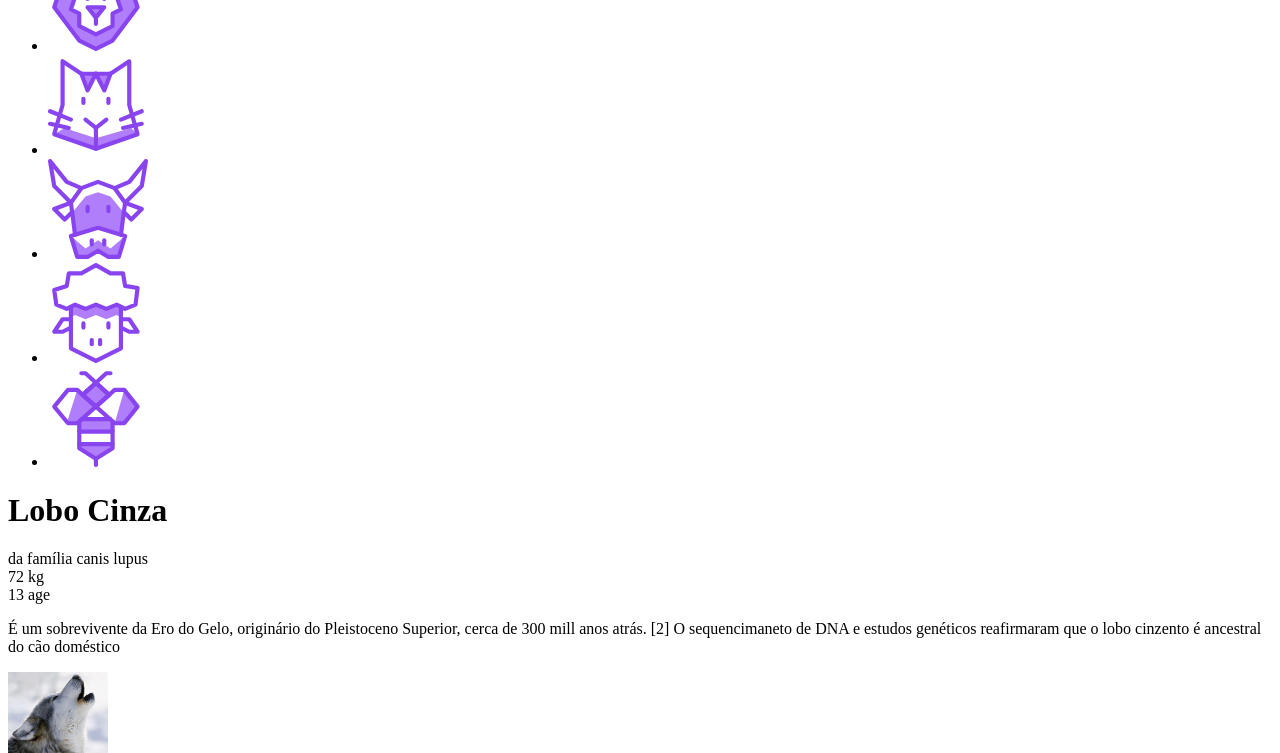
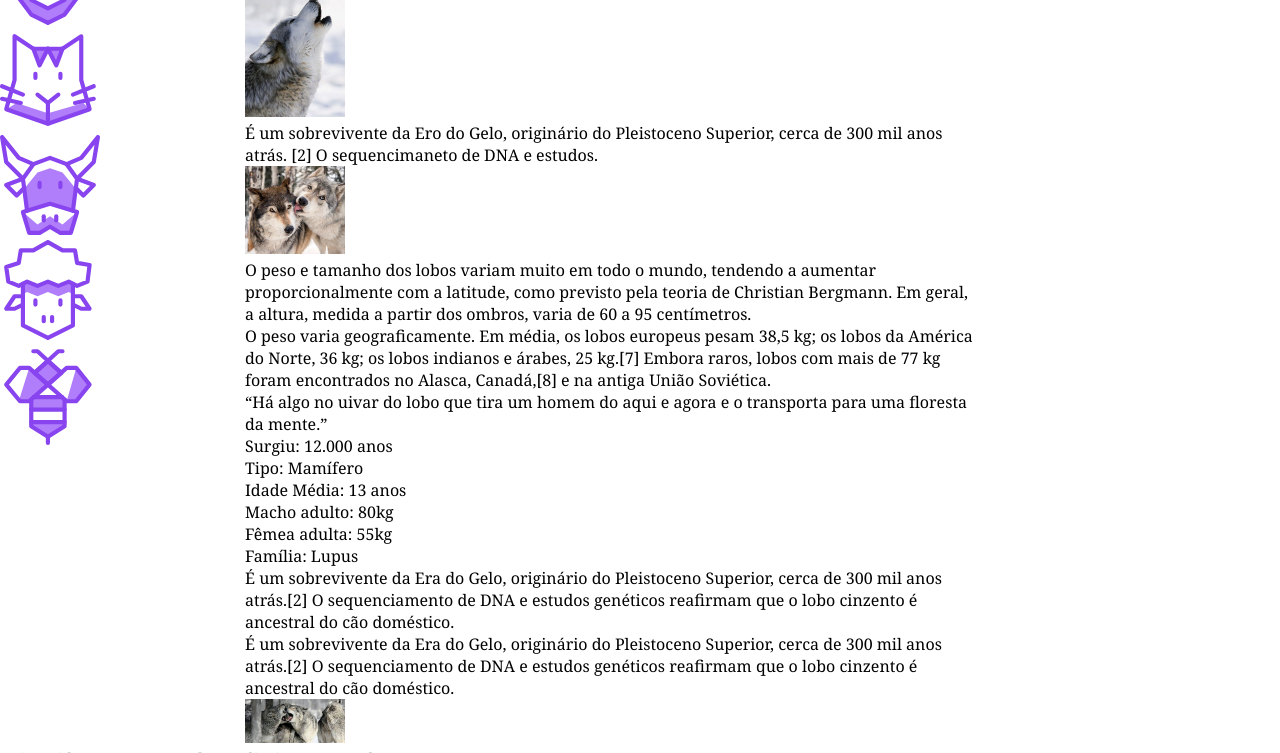
Before and after one commit to Diegofs96/wild-beast, a plain HTML site: page index.html in a window 1280 px wide. Shown: the part 268-1021 px from the top of the page. Drawn offline with Linux system fonts and the light colour scheme.

Commit message:
feat: add estrutura inicial de grid layout

```diff
--- a/css/style.css
+++ b/css/style.css
@@ -1,3 +1,53 @@
+body, p, h1, ul, li, blockquote {
+	padding: 0px;
+	margin: 0px;
+}
+
+body {
+	font-family: 'Volkorn', Georgia, serif;
+}
+
+li {
+	list-style: none;
+}
+
+a {
+	text-decoration: none;
+}
+
+
 img {
 	max-width: 100px;
 }
+
+
+/* GRID GERAL */
+.estrutura {
+	display: grid;
+	grid-template-columns: minmax(160px, 1fr) 3fr 300px;
+	grid-template-areas:
+		"header 	header 		header"
+		"sidenav 	content 	anuncios"
+		"footer		footer		footer"
+	;
+}
+
+.header {
+	grid-area: header;
+}
+
+.sidenav {
+	grid-area: sidenav;
+}
+
+.content {
+	grid-area: content;
+}
+
+.anuncios {
+	grid-area: anuncios;
+}
+
+.footer {
+	grid-area: footer;
+}
--- a/index.html
+++ b/index.html
@@ -7,6 +7,12 @@
 		<meta
 			name="viewport"
 			content="width=device-width, initial-scale=1,shrink-to-fit=no"
+		/>
+		<link rel="preconnect" href="https://fonts.googleapis.com" />
+		<link rel="preconnect" href="https://fonts.gstatic.com" crossorigin />
+		<link
+			href="https://fonts.googleapis.com/css2?family=Vollkorn:ital,wght@0,400;0,700;1,400&display=swap"
+			rel="stylesheet"
 		/>
 		<link rel="stylesheet" href="css/style.css" />
 	</head>
```
